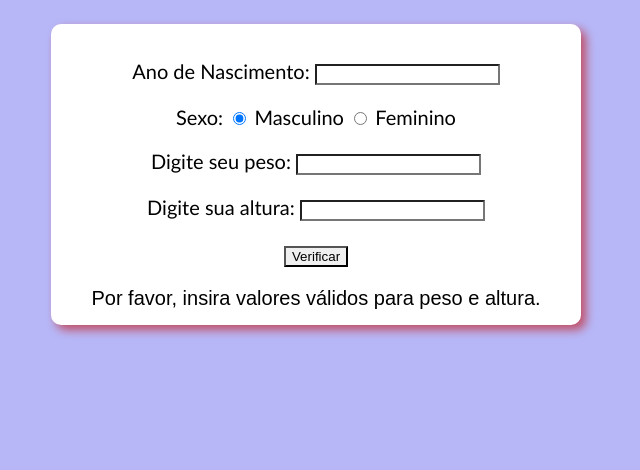
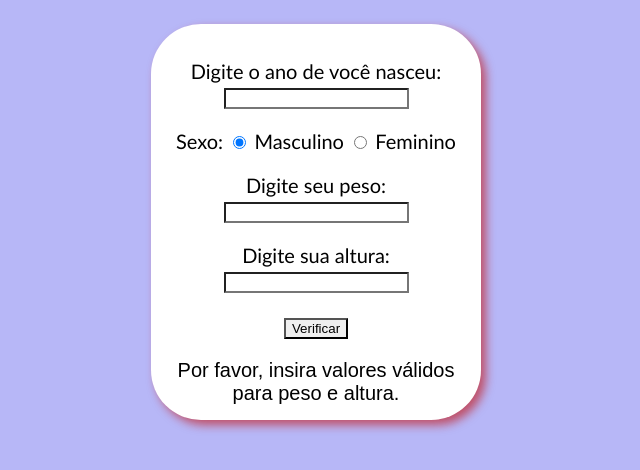
Before and after one commit to GustavoCarvalho1592/calculadora-imc, a plain HTML site: page index.html in a window 1280 px wide. Shown: the part 78-548 px from the top of the page, without its empty margins (324-964 px from the left). Drawn offline with Linux system fonts and the light colour scheme.

Commit message:
atualização

```diff
--- a/estilo.css
+++ b/estilo.css
@@ -12,9 +12,9 @@ header{
 
 section{
 background: white;
-border-radius: 10px;
+border-radius: 50px;
 padding: 15px;
-width: 500px;
+width: 300px;
 margin: auto;
 box-shadow: 5px 5px 10px rgba(197, 17, 17, 0.623);
 
--- a/index.html
+++ b/index.html
@@ -10,10 +10,11 @@
     <header>
         <h1>Verificador de IMC</h1>
     </header>
+
     <section>
         <div>
 
-        <p>Ano de Nascimento:
+        <p>Digite o ano de você nasceu:
             <input type="number" name="txtano" id="txtano" min="0">
         </p>
 
--- a/script.js
+++ b/script.js
@@ -97,5 +97,5 @@ function calcularPesoCorporal(){
     var peso = parseFloat(pesoInput.value);
 
     var resultado = peso * pesoCorpo
-    resul.innerHTML ='Você precisa consumir ' + resultado + ' gramas de proteínas por dias! '
+    resul.innerHTML ='O ideal é você consumir apenas ' + resultado + ' gramas de proteínas por dias! '
 }
```
